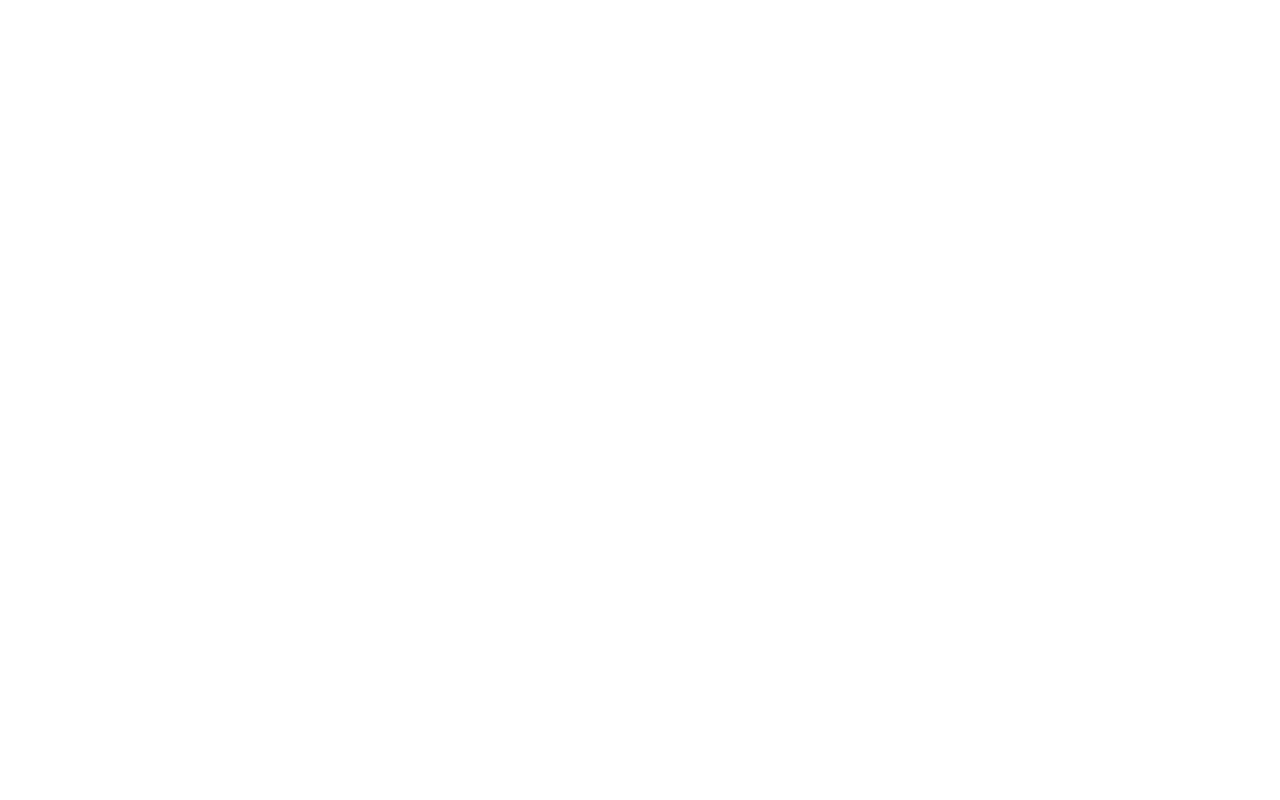
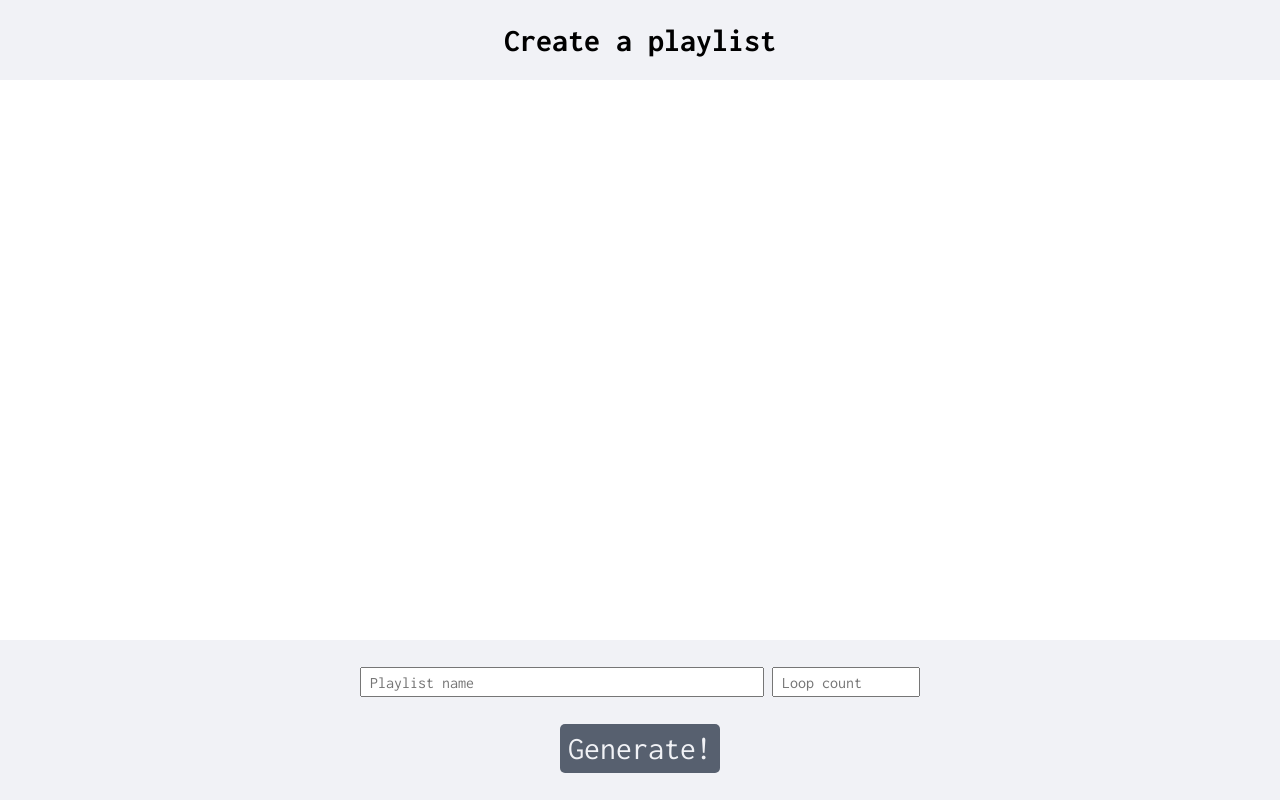
Before and after one commit to berkbaski/omma, a website built with webpack: page src/index.html in a window 1280 px wide. Built offline with nearby package versions, Linux system fonts and the light colour scheme.

Commit message:
updated layout

```diff
--- a/src/assets/app.scss
+++ b/src/assets/app.scss
@@ -6,6 +6,8 @@
   --danger: #ff4757;
   --warning: #ffa502;
   --gray: #a4b0be;
+
+  --default-transition: 500ms;
 }
 
 @import url('https://fonts.googleapis.com/css2?family=Inconsolata:wght@200;300;400;500;600;700;800;900&display=swap');
--- a/src/assets/style.scss
+++ b/src/assets/style.scss
@@ -1,3 +1,5 @@
+@import './variables.scss';
+
 * {
   font-family: 'Inconsolata';
   outline: none;
@@ -7,3 +9,87 @@ body {
   margin: 0;
   padding: 0;
 }
+
+button {
+  color: var(--light);
+  background: var(--primary);
+  font-size: 1rem;
+  border: none;
+  border-radius: 5px;
+  padding: 0.5rem;
+  cursor: pointer;
+  transition: var(--default-transition);
+
+  &:hover {
+    background: var(--dark);
+  }
+}
+
+input {
+  font-size: 1rem;
+  padding: 0.3rem 0.5rem;
+}
+
+main {
+  display: grid;
+  grid-template-rows: 10vh 70vh 20vh;
+  text-align: center;
+
+  header {
+    width: 100%;
+    height: 100%;
+    background: var(--light);
+    display: flex;
+    align-items: center;
+    justify-content: center;
+
+    .title {
+      user-select: none;
+    }
+  }
+
+  article {
+    height: 100%;
+    overflow-y: auto;
+  }
+
+  footer {
+    background: var(--light);
+    width: 100%;
+    height: 100%;
+    display: flex;
+    align-items: center;
+    justify-content: space-evenly;
+    flex-direction: column;
+
+    .playlist-name-input {
+      width: 30vw;
+    }
+
+    .loop-count-input {
+      width: 10vw;
+    }
+
+    @media screen and (max-width: $tablet-width) {
+      .input-groups {
+        display: flex;
+        flex-direction: column;
+        justify-content: center;
+        align-items: center;
+      }
+
+      .playlist-name-input {
+        width: 100%;
+        margin-bottom: 0.5rem;
+      }
+
+      .loop-count-input {
+        width: 100%;
+      }
+    }
+
+    .generate-button {
+      font-size: 2rem;
+    }
+  }
+}
--- /dev/null
+++ b/src/assets/variables.scss
@@ -0,0 +1 @@
+$tablet-width: 768px;
--- a/src/index.html
+++ b/src/index.html
@@ -6,5 +6,22 @@
     <title>OMMA Test Case | Playlist Application</title>
   </head>
 
-  <body></body>
+  <body>
+    <main>
+      <header>
+        <h1 class="title">Create a playlist</h1>
+      </header>
+
+      <section></section>
+
+      <footer>
+        <div class="input-groups">
+          <input class="playlist-name-input" type="text" placeholder="Playlist name" />
+          <input class="loop-count-input" type="text" placeholder="Loop count" />
+        </div>
+
+        <button class="generate-button">Generate!</button>
+      </footer>
+    </main>
+  </body>
 </html>
```
